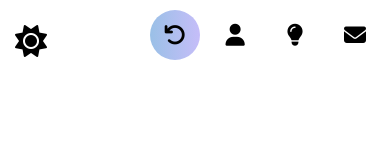
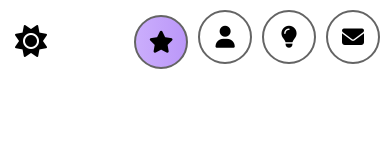
Before and after one commit to ScorpyG/justinhoang, a React (Create React App) app: page / in a window 390 px wide. Shown: the top 160 px of the page. Built offline with nearby package versions, Linux system fonts and the light colour scheme.

Commit message:
fix navbar css mobile

```diff
--- a/package.json
+++ b/package.json
@@ -7,7 +7,7 @@
     "@testing-library/react": "^11.2.7",
     "@testing-library/user-event": "^12.8.3",
     "moment-timezone": "^0.5.33",
-    "netlify-cli": "^8.6.0",
+    "netlify-cli": "^8.9.8",
     "react": "^17.0.2",
     "react-dom": "^17.0.2",
     "react-live-clock": "^5.2.0",
--- a/src/App.css
+++ b/src/App.css
@@ -1,10 +1,10 @@
-@import url('https://fonts.googleapis.com/css2?family=Bebas+Neue&family=Montserrat:wght@600&family=Raleway:ital,wght@0,100;1,100&family=Rubik:wght@300&display=swap');
+@import url("https://fonts.googleapis.com/css2?family=Bebas+Neue&family=Montserrat:wght@600&family=Raleway:ital,wght@0,100;1,100&family=Rubik:wght@300&display=swap");
 
 html {
   scroll-behavior: smooth;
 }
 body {
-    font-family: 'Rubik', sans-serif;
+  font-family: "Rubik", sans-serif;
   margin: 0;
   height: 100%;
   display: grid;
@@ -30,11 +30,11 @@ a {
 }
 .btn-darkmode:hover {
   color: black;
-    background-color:white;
+  background-color: white;
 }
 
 /*--------------Light mode toggle switch-------------*/
-label /* (toggle switch) */{
+label /* (toggle switch) */ {
   position: absolute;
   /* Dimension of the label  */
   width: 22px;
@@ -48,7 +48,7 @@ label /* (toggle switch) */{
 }
 label:before /* (The cirle within the label) */ {
   position: absolute;
-    content: '';
+  content: "";
   /* Dimension of the circle  */
   width: 20px;
   height: 20px;
@@ -90,7 +90,7 @@ label.active:before {
   margin-bottom: 80px;
 }
 .wrapper a {
-    color:#fff;
+  color: #fff;
 }
 .nav-button {
   height: 50px;
@@ -103,23 +103,36 @@ label.active:before {
   box-shadow: 5px 5px rgba(150, 150, 150, 0.6);
   border-radius: 50px;
   cursor: pointer;
-    font-family:'Lucida Sans', 'Lucida Sans Regular', 'Lucida Grande', 'Lucida Sans Unicode', Geneva, Verdana, sans-serif;
+  font-family: "Lucida Sans", "Lucida Sans Regular", "Lucida Grande",
+    "Lucida Sans Unicode", Geneva, Verdana, sans-serif;
   transition: all 0.3s ease-out;
 }
 
 .active-nav {
-    background: linear-gradient(-90deg, #d5bcff, #27c8b7,#4cb8c4);
+  background: linear-gradient(
+    -90deg,
+    #b58ff7,
+    #d5bcff,
+    #96fff5,
+    #27c8b7,
+    #4cb8c4
+  );
+  transform: translateX(5px);
+  transform: translateY(5px);
+  box-shadow: none;
+  width: 155px;
   background-size: 800% 400%;
-    transition: all .2s ease-in-out;
-    animation: gradient 10s infinite cubic-bezier(.62, .28, .23, .99) both;
-
+  transition: all 0.2s ease-in-out;
+  animation: gradient 10s infinite cubic-bezier(0.62, 0.28, 0.23, 0.99) both;
 }
 
 .wrapper .nav-button:hover {
-    width: 165px;
+    transform: translateX(5px);
+    transform: translateY(5px);
+    box-shadow: none;
 }
 
-.wrapper .nav-button .icon{
+.wrapper .nav-button .icon {
   display: inline-block;
   height: 50px;
   width: 50px;
@@ -128,7 +141,8 @@ label.active:before {
   transition: all 0.3s ease-out;
 }
 
-.wrapper .nav-button .icon i, .wrapper .nav-button span {
+.wrapper .nav-button .icon i,
+.wrapper .nav-button span {
   color: black;
   font-size: 22px;
   text-align: center;
@@ -159,7 +173,9 @@ label.active:before {
   text-align: left;
 }
 
-.hero-text h1, .hero-text h2, .hero-text p {
+.hero-text h1,
+.hero-text h2,
+.hero-text p {
   margin: 10px 0px 10px 0px;
   cursor: default;
 }
@@ -181,7 +197,8 @@ label.active:before {
   animation: moveInLeft 0.9s ease-out;
 }
 
-.hero-text a, .about-grid a {
+.hero-text a,
+.about-grid a {
   margin-top: 10px;
   transition: 0.5s;
   -webkit-animation: moveInLeft 1s ease-out;
@@ -210,7 +227,8 @@ label.active:before {
   transition-duration: 0.5s;
 }
 
-.contact-box a:hover, .hero-text a:hover {
+.contact-box a:hover,
+.hero-text a:hover {
   letter-spacing: 2px;
 }
 
@@ -257,8 +275,8 @@ button:hover {
   border-radius: 10px;
   font-size: 17px;
   font-weight: 700;
-    transition: all .2s ease-in-out;
-    animation: gradient 10s infinite cubic-bezier(.62, .28, .23, .99) both;
+  transition: all 0.2s ease-in-out;
+  animation: gradient 10s infinite cubic-bezier(0.62, 0.28, 0.23, 0.99) both;
 }
 
 #clock {
@@ -290,7 +308,7 @@ button:hover {
 }
 
 .about-grid {
-    font-family: 'Rubik', sans-serif;
+  font-family: "Rubik", sans-serif;
   border-left: 2px solid;
   padding-left: 20px;
   font-size: 20px;
@@ -316,7 +334,8 @@ button:hover {
   transition-duration: 3s;
 }
 
-.technical-skill, .tools {
+.technical-skill,
+.tools {
   width: 50%;
   margin: auto;
   line-height: 2rem;
@@ -345,12 +364,15 @@ button:hover {
   width: 50px;
 }
 
-.technical-skill h2, .tools h2, .fun-facts h2{
+.technical-skill h2,
+.tools h2,
+.fun-facts h2 {
   text-align: center;
   margin-bottom: 0;
 }
 
-.skill-set, .skill-set3 {
+.skill-set,
+.skill-set3 {
   display: grid;
   grid-template-columns: repeat(4, 1fr);
   gap: 30px;
@@ -451,7 +473,7 @@ button:hover {
 
 .lang {
   font-size: 15px;
-    font-family: 'Raleway', sans-serif;
+  font-family: "Raleway", sans-serif;
   letter-spacing: 1px;
   margin: 5px 0px 5px 0px;
 }
@@ -459,7 +481,7 @@ button:hover {
 .prj_showcase h3 {
   text-align: center;
   font-size: 21px;
-    transition-duration: .5s;
+  transition-duration: 0.5s;
 }
 
 .prj_showcase h3:hover {
@@ -474,7 +496,7 @@ button:hover {
 .random {
   text-align: center;
 }
-.random h1  {
+.random h1 {
   line-height: 2rem;
   font-size: 30px;
   margin: 0;
@@ -676,7 +698,9 @@ footer {
   }
 
   /*--------About Page Contents---------*/
-    .technical-skill, .tools, .fun-facts {
+  .technical-skill,
+  .tools,
+  .fun-facts {
     width: 90%;
   }
   .skill-set3 {
@@ -699,10 +723,13 @@ footer {
     width: 80%;
   }
   /*--------About Page Contents---------*/
-    .technical-skill, .tools, .fun-facts {
+  .technical-skill,
+  .tools,
+  .fun-facts {
     width: 90%;
   }
-    .skill-set, .skill-set2 {
+  .skill-set,
+  .skill-set2 {
     grid-template-columns: repeat(2, 1fr);
     row-gap: 0;
   }
@@ -777,9 +804,11 @@ footer {
     top: 25px;
   }
   /*---------------Navigator Buttons---------------*/
+  .active-nav {
+    width: 50px;
+  }
   .nav-button {
     margin: 10px 10px 0px 0px;
-        border: none;
     box-shadow: none;
   }
   .wrapper {
@@ -811,7 +840,9 @@ footer {
     display: block;
     width: 95%;
   }
-    .hero-text h1, .hero-text h2, .hero-text p {
+  .hero-text h1,
+  .hero-text h2,
+  .hero-text p {
     margin: 10px 0px 10px 0px;
   }
   .hero-text a {
@@ -830,7 +861,9 @@ footer {
     padding: 0;
   }
 
-    .technical-skill h2, .tools h2, .fun-facts h2{
+  .technical-skill h2,
+  .tools h2,
+  .fun-facts h2 {
     text-align: center;
     margin: 0px auto 10px auto;
   }
--- a/src/components/Navigator.js
+++ b/src/components/Navigator.js
@@ -23,28 +23,28 @@ const Navigator = () => {
           <div className="icon">
             <i className="fa fa-fw fa-envelope"></i>
           </div>
-          <span>contacts()</span>
+          <span>contacts</span>
         </Link>
 
         <Link to="/projects" className={splitLocation[1] === "projects" ? "nav-button active-nav" : "nav-button"}>
           <div className="icon">
             <i className="fas fa-lightbulb"></i>
           </div>
-          <span>projects()</span>
+          <span>projects</span>
         </Link>
 
         <Link to="/about" className={splitLocation[1] === "about" ? "nav-button active-nav" : "nav-button"}>
           <div className="icon">
             <i className="fa fa-fw fa-user"></i>
           </div>
-          <span>about()</span>
+          <span>about</span>
         </Link>
 
         <Link to="/" className={splitLocation[1] === "" ? "nav-button active-nav" : "nav-button"}>
           <div className="icon">
-            <i className="fas fa-undo"></i>
+            <i className="fas fa-star"></i>
           </div>
-          <span>return()</span>
+          <span>home</span>
         </Link>
       </header>
     </>
```
Also changed, not shown: 2 other files (tests, documents, lock files or other folders). Lines whose indentation alone changed are shown as unchanged.
